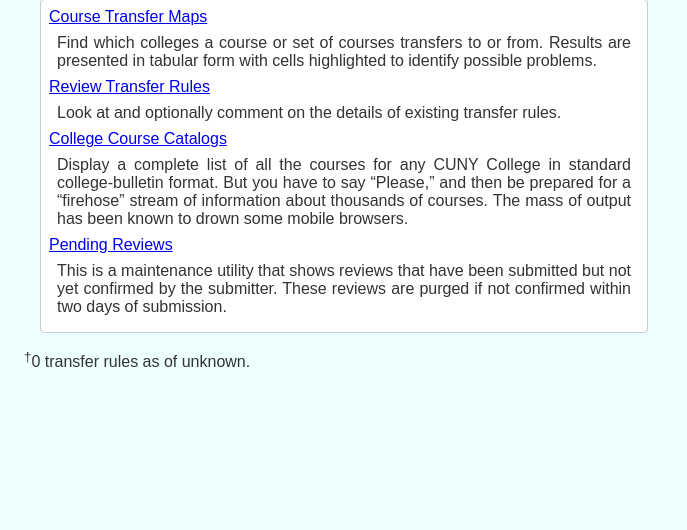
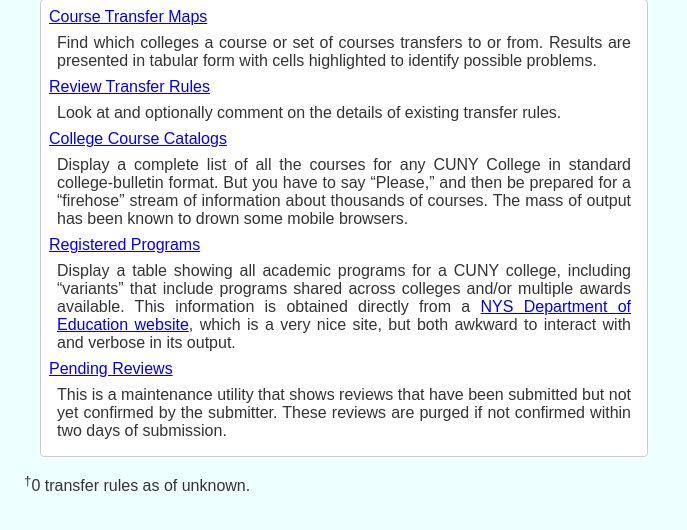
Before and after one commit to cvickery/transfer_app, a Flask app: page / in a window 1280 px wide. Shown: the part 177-707 px from the top of the page, without its empty margins (0-687 px from the left). Run offline with Flask 2, Linux system fonts and the light colour scheme; data that the repository does not hold is empty; some libraries are stand-ins or nearby versions.

Commit message:
Update main.py and top-menu.html
Add support for registered_programs route.

```diff
--- a/main.py
+++ b/main.py
@@ -25,6 +25,9 @@ from rule_history import rule_history
 from format_rules import format_rule, format_rules, format_rule_by_key, institution_names, \
     Transfer_Rule, Source_Course, Destination_Course
 from course_lookup import course_attribute_rows, course_search
+
+from registered_programs import fix_title
+from known_institutions import known_institutions
 
 from system_status import app_available, app_unavailable, get_reason, \
     start_update_db, end_update_db, start_maintenance, end_maintenance
@@ -1625,6 +1628,110 @@ def courses():
   conn.close()
   return render_template('courses.html', result=Markup(result))
 
+# REGISTERED PROGRAMS PAGE
+# =================================================================================================
+#
+@app.route('/registered_programs/', methods=['GET'], defaults=({'institution': None}))
+def registered_programs(institution):
+  """ Show the academic programs registered with NYS Department of Education for any CUNY college.
+  """
+  if institution is None:
+    institution = request.args.get('institution', None)
+
+  conn = pgconnection('dbname=cuny_courses')
+  cursor = conn.cursor()
+  cursor.execute("""
+                 select distinct r.target_institution as inst, i.name
+                 from registered_programs r, institutions i
+                 where i.code = upper(r.target_institution||'01')
+                 order by i.name
+                 """)
+
+  if cursor.rowcount < 1:
+    result = """
+    <h1>There is no registered-program information for CUNY colleges available at this time.</h1>
+    """
+    return render_template('registered_programs.html', result=Markup(result))
+
+  if cursor.rowcount == 1:
+    suffix = ''
+  else:
+    suffix = 's'
+
+  known_institutions = dict([(row.inst, row.name) for row in cursor.fetchall()])
+  options = '\n'.join([f'<option value="{inst}">{known_institutions[inst]}</option>'
+                      for inst in known_institutions])
+
+  if institution is None or institution not in known_institutions.keys():
+    h1 = '<h1>Select a CUNY College</h1>'
+    table = ''
+  else:
+    institution_name = known_institutions[institution]
+    h1 = f'<h1>Registered Academic Programs for {institution_name}</h1>'
+    headings = ['Program Code',
+                'Registration Office',
+                'Institution',
+                'Title',
+                'Award',
+                'HEGIS',
+                'Certificate or License',
+                'Accreditation',
+                'First Registration Date',
+                'Last Registration Date',
+                'TAP', 'APTS', 'VVTA']
+    heading_row = '<tr>' + ''.join([f'<th>{head}</th>' for head in headings]) + '</tr>\n'
+    cursor.execute("""
+                   select * from registered_programs
+                   where target_institution = %s
+                   order by program_code, title
+                   """, (institution,))
+    data_rows = []
+    for row in cursor.fetchall():
+      if row.is_variant:
+        class_str = ' class="variant"'
+      else:
+        class_str = ''
+      values = list(row)
+      # The first value is the target_institution, and the last value is the variant status.
+      values.pop()
+      values.pop(0)
+      data_rows.append(f'<tr{class_str}>'
+                       + ''.join([f'<td>{value}</td>' for value in values])
+                       + '</tr>')
+    table_rows = heading_row + '\n'.join(data_rows)
+    table = f"<table>{table_rows}</table>"
+  result = f"""
+      {h1}
+      <div>
+        <form action="/registered_programs/" method="GET" id="select-institution">
+          <select name="institution" >
+          {options}
+          </select>
+        </form>
+      </div>
+      <p>
+          <button type="select" form="select-institution">Show Selected College</button>
+          or
+          <button><a href="/">Main Menu</a></button>
+      </p>
+      <div class="instructions">
+        <p>
+          Highlighted rows are for programs with more than one variant, such as multiple institutions
+          and/or multiple awards.
+        </p>
+        <p>
+          Programs are registered either with either the Office of the Professions (OP) or the Office
+          of College and University Evaluation (OCUE).
+        </p>
+        <p>
+          The last three columns show financial aid eligibility.
+        </p>
+      </div>
+      <hr>
+      {table}
+"""
+  return render_template('registered_programs.html', result=Markup(result))
+
 
 @app.errorhandler(500)
 def server_error(e):
--- a/templates/top-menu.html
+++ b/templates/top-menu.html
@@ -34,6 +34,14 @@
         information about thousands of courses. The mass of output has been known to drown some
         mobile browsers.
       </dd>
+      <dt><a href="/registered_programs">Registered Programs</a></dt>
+      <dd>
+        Display a table showing all academic programs for a CUNY college, including “variants” that
+        include programs shared across colleges and/or multiple awards available. This information
+        is obtained directly from a <a href="http://www.nysed.gov/heds/irpsl1.html">NYS Department
+        of Education website</a>, which is a very nice site, but both awkward to interact with and
+        verbose in its output.
+      </dd>
       <dt><a href="/pending">Pending Reviews</a></dt>
       <dd>
         This is a maintenance utility that shows reviews that have been submitted but not yet
```
